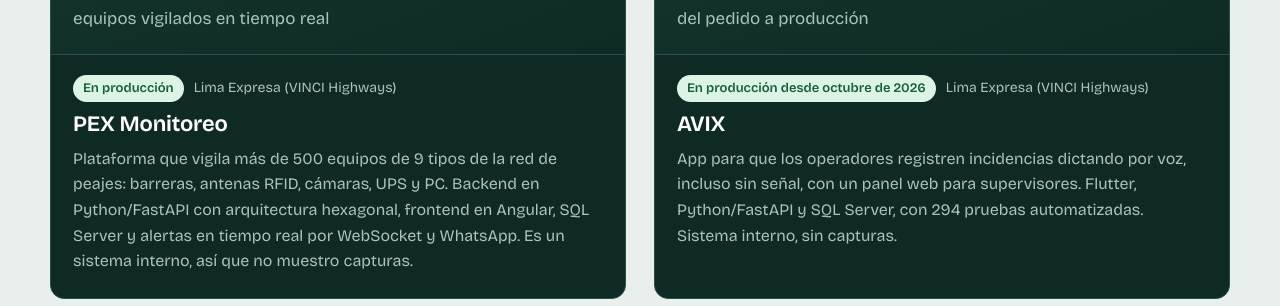
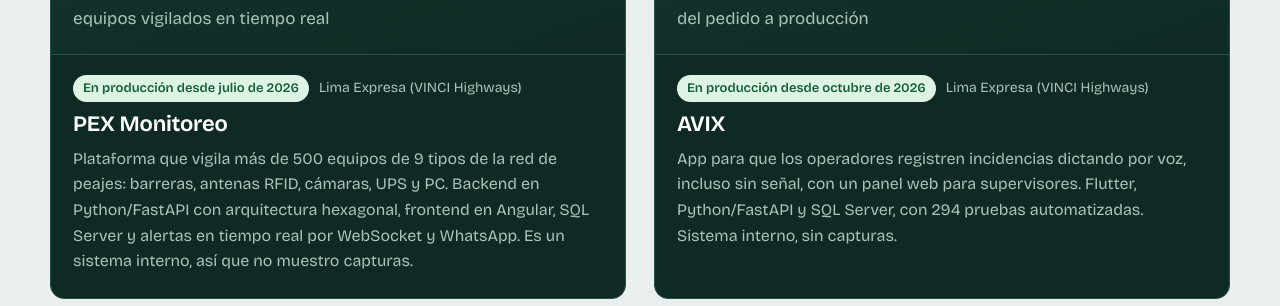
Before and after one commit to angerlessdev/angerlessdev.github.io, a plain HTML site: page index.html in a window 1280 px wide. Shown: the part 2707-3013 px from the top of the page. Drawn offline with Linux system fonts and the light colour scheme.

Commit message:
PEX en producción desde julio de 2026; fuera las fuentes de la demo anterior
Las dos Fraunces solo las usaba la demo dental vieja, que ya no está.

```diff
--- a/index.html
+++ b/index.html
@@ -193,7 +193,7 @@
               <span class="caso__cifra-texto">equipos vigilados en tiempo real</span>
             </div>
             <div class="caso__texto">
-              <p class="caso__etiqueta"><span class="pastilla pastilla--verde">En producción</span> Lima Expresa (VINCI Highways)</p>
+              <p class="caso__etiqueta"><span class="pastilla pastilla--verde">En producción desde julio de 2026</span> Lima Expresa (VINCI Highways)</p>
               <h4>PEX Monitoreo</h4>
               <p>Plataforma que vigila más de 500 equipos de 9 tipos de la red de peajes: barreras, antenas RFID, cámaras, UPS y PC. Backend en Python/FastAPI con arquitectura hexagonal, frontend en Angular, SQL Server y alertas en tiempo real por WebSocket y WhatsApp. Es un sistema interno, así que no muestro capturas.</p>
             </div>
```
Also changed, not shown: fonts/fraunces-latin-ext.woff2 (deleted), fonts/fraunces-latin.woff2 (deleted).
